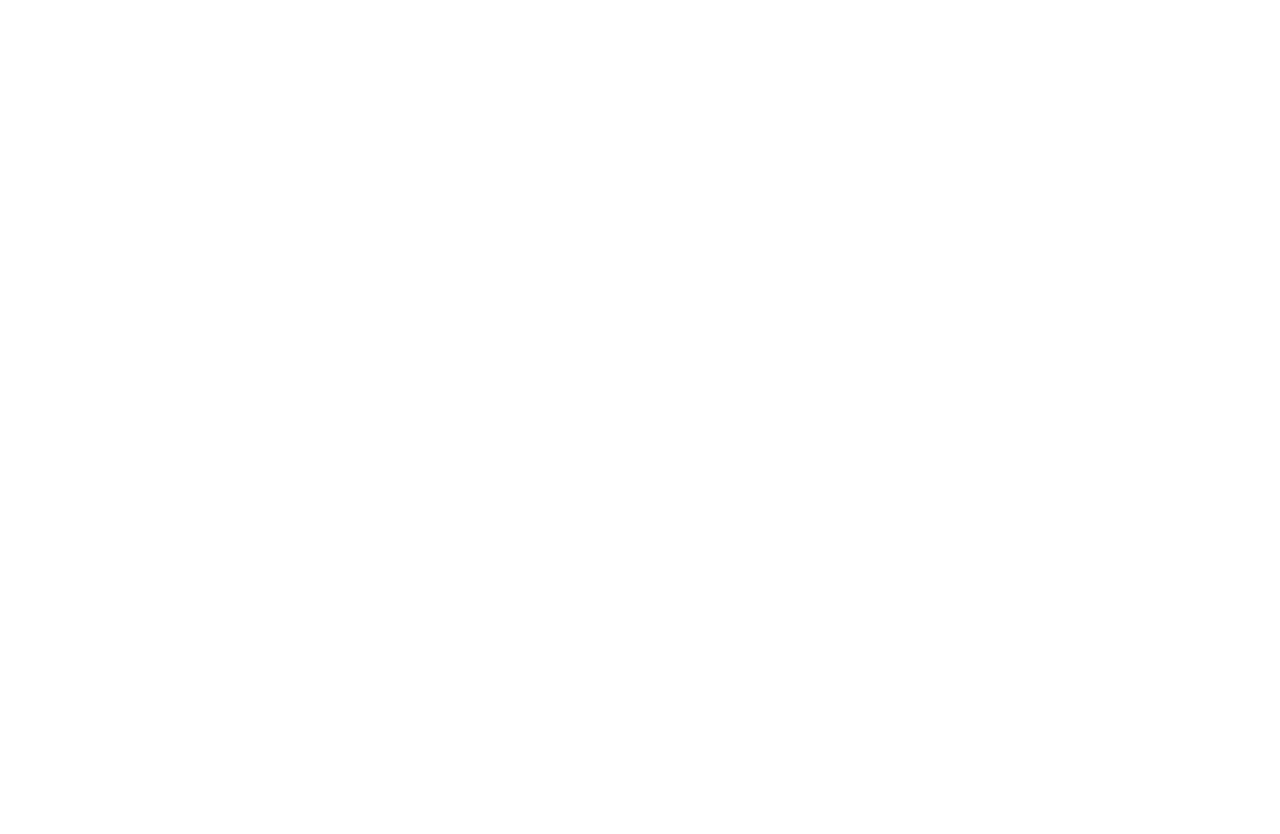
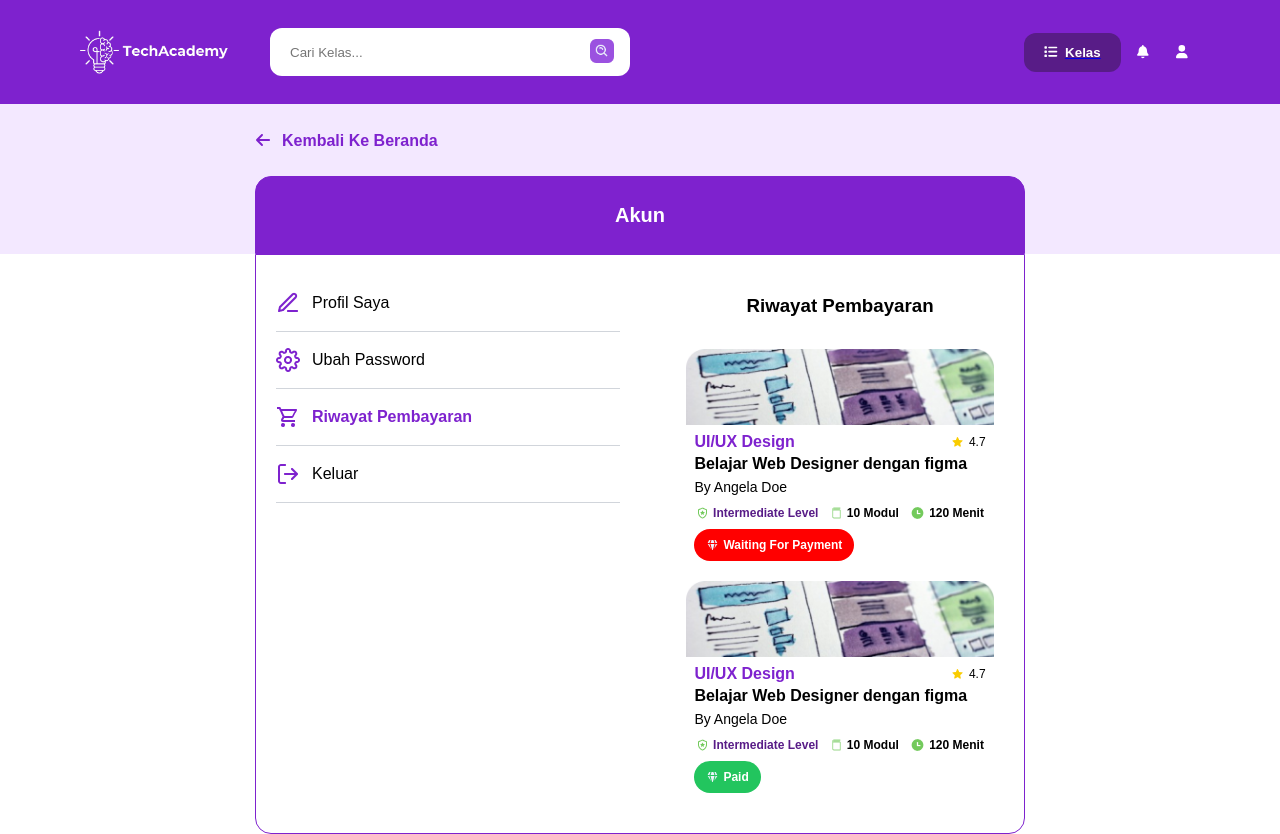
Before and after one commit to irfanmusthafaa/final_chapter_team02, a React (Vite) app: page /riwayat-pembayaran in a window 1280 px wide. Before the commit this address had no page. Before the commit the page ends 800 px from the top, so only its background shows below. Built offline with nearby package versions, Linux system fonts and the light colour scheme.

Commit message:
update route

```diff
--- a/src/routes/RouterList.jsx
+++ b/src/routes/RouterList.jsx
@@ -11,10 +11,10 @@
     <BrowserRouter>
       <Routes>
         <Route path="/" element={<Beranda />}></Route>
-        <Route path="/notification" element={<Notifikasi />}></Route>
-        <Route path="/akun/profil" element={<AkunProfil />}></Route>
-        <Route path="/akun/ubah-password" element={<AkunUbahPassword />}></Route>
-        <Route path="/akun/riwayat-pembayaran" element={<AkunRiwayatPembayaran />}></Route>
+        <Route path="/notifikasi" element={<Notifikasi />}></Route>
+        <Route path="/profil" element={<AkunProfil />}></Route>
+        <Route path="/ubah-password" element={<AkunUbahPassword />}></Route>
+        <Route path="/riwayat-pembayaran" element={<AkunRiwayatPembayaran />}></Route>
       </Routes>
     </BrowserRouter>
   );
```
